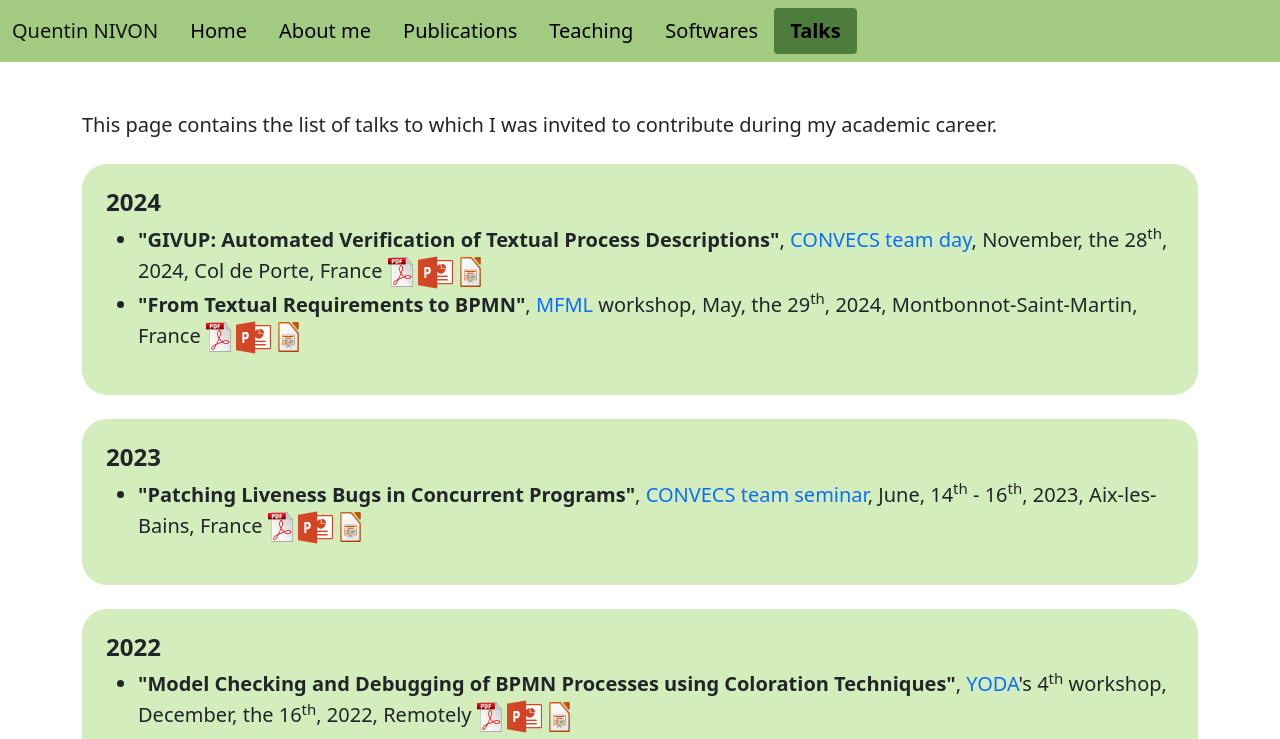
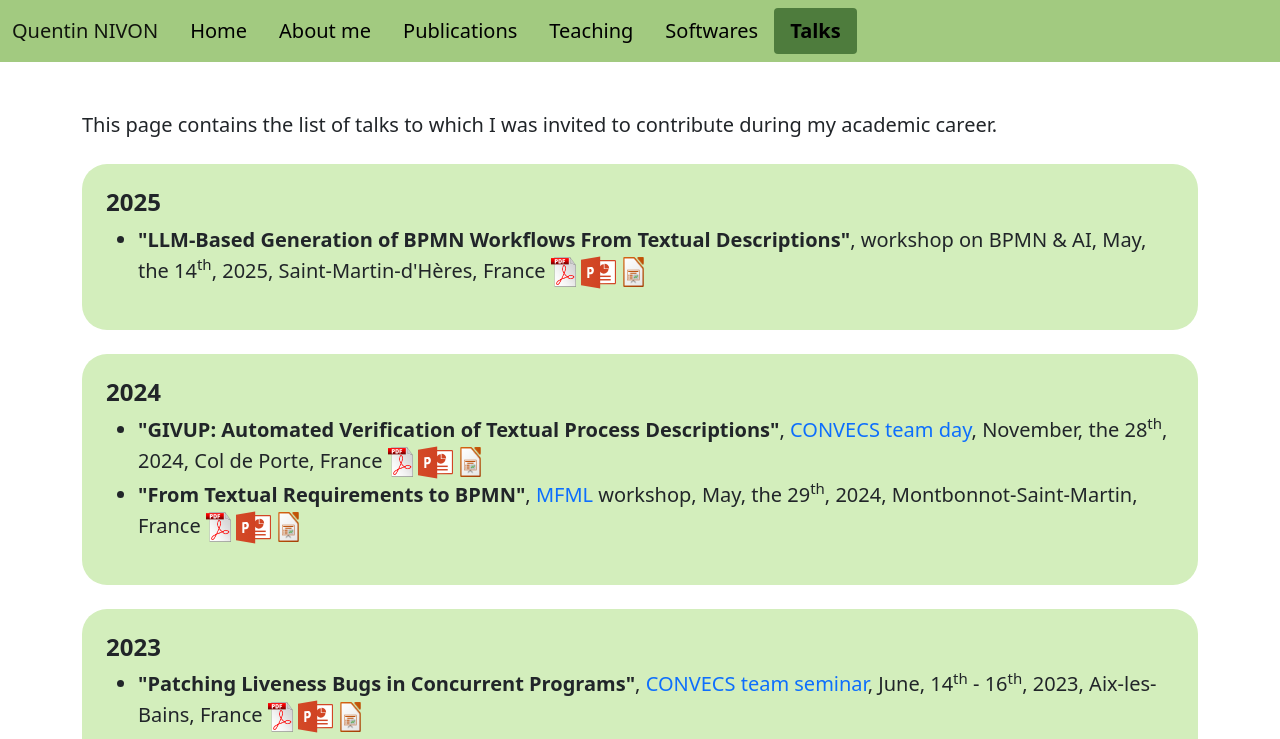
Before and after one commit to QuentinNivon/quentinnivon.github.io, a plain HTML site: page pages/talks.html in a window 1280 px wide. Shown: the top 739 px of the page. Drawn offline with nearby package versions, Linux system fonts and the light colour scheme.

Commit message:
talk workshop bpmn & ia

```diff
--- a/pages/talks.html
+++ b/pages/talks.html
@@ -68,7 +68,6 @@
       This page contains the list of talks to which I was invited to contribute during my academic career.
     </p>
 
-    <!--
     <div class="mt-4 p-4" style="background-color: #d3eebc; border-radius: 25px;">
       <h4><strong>2025</strong></h4>
 
@@ -76,7 +75,7 @@
           <li>
               <strong>"LLM-Based Generation of BPMN Workflows From Textual Descriptions"</strong>,
               workshop on BPMN &amp; AI,
-              May, the 14<sup>th</sup>, 2025, Montbonnot-Saint-Martin, France
+              May, the 14<sup>th</sup>, 2025, Saint-Martin-d'Hères, France
 
               <a href="../presentations/LLM-Based_Generation_of_BPMN_Workflows_From_Textual_Descriptions.pdf" target="_blank" style="text-decoration:none">
                   <img src="../images/logo_pdf.png" alt="[PDF]" width="25" height="30"/>
@@ -92,7 +91,6 @@
           </li>
       </ul>
     </div>
-    -->
 
     <div class="mt-4 p-4" style="background-color: #d3eebc; border-radius: 25px;">
       <h4><strong>2024</strong></h4>
```
Also changed, not shown: 3 other files.
